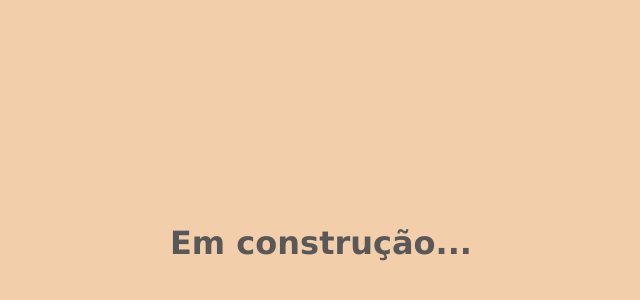
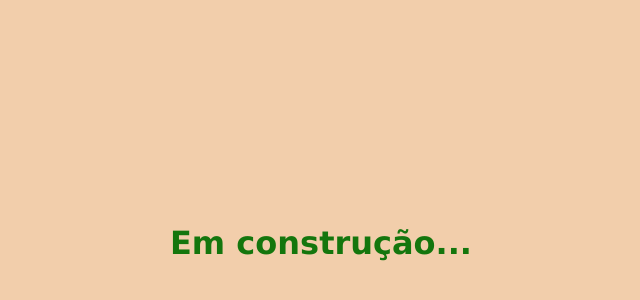
Before and after one commit to dallyssono/dallysson.dev, a plain HTML site: page index.html in a window 1280 px wide. Shown: the part 176-476 px from the top of the page, without its empty margins (319-959 px from the left). Drawn offline with Linux system fonts and the light colour scheme.

Commit message:
mudei a cor

```diff
--- a/estilos/style.css
+++ b/estilos/style.css
@@ -5,7 +5,7 @@
 
 h1 {
     text-align: center;
-    color: #595757;
+    color: #14760d;
     margin-top: 50vh;
 
 }
```
Also changed, not shown: 1 other file.
